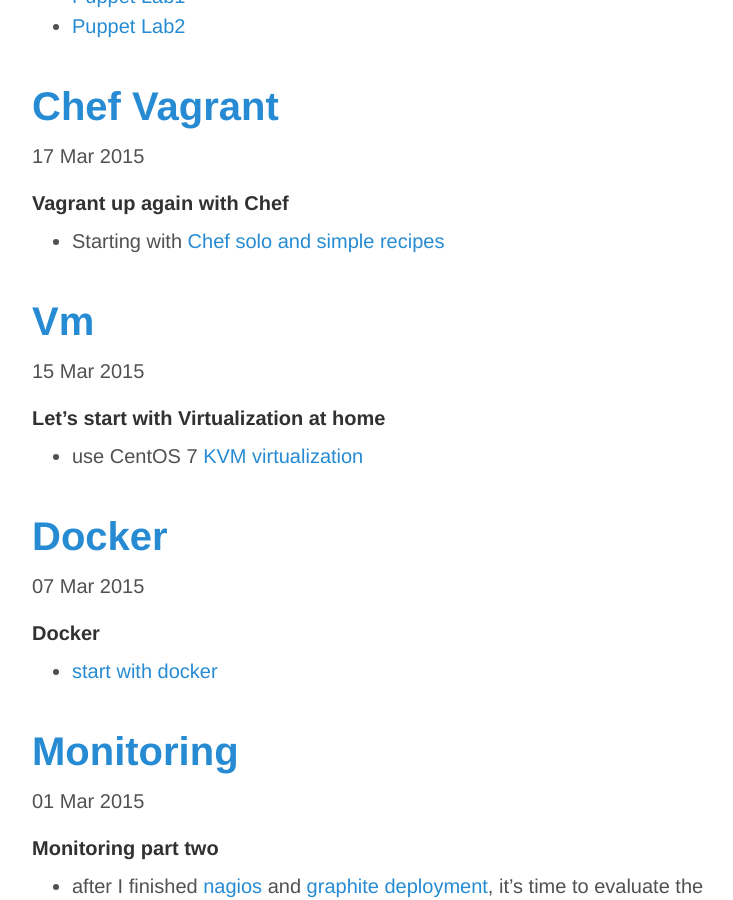
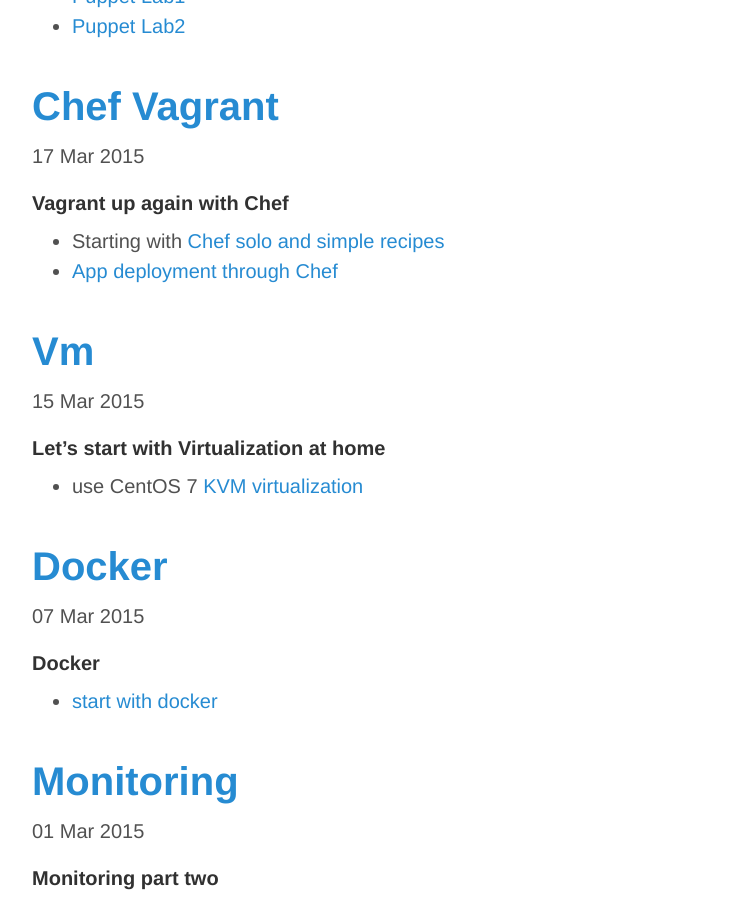
Before and after one commit to boonchu/boonchu.github.io, a Jekyll site: the page built from index.html, in a window 1280 px wide and 900 px high, scrolled down 367 px. Shown: the whole window, without its empty margins (258-991 px from the left). Built offline with Jekyll 4.4.1, drawn with Linux system fonts in a browser that asks for light colours.

Commit message:
Update 2015-03-17-Chef-Vagrant.md

```diff
--- a/_posts/2015-03-17-Chef-Vagrant.md
+++ b/_posts/2015-03-17-Chef-Vagrant.md
@@ -1,2 +1,3 @@
 ###### Vagrant up again with Chef
   - Starting with [Chef solo and simple recipes](https://github.com/boonchu/opslab/blob/vagrant1/vagrant/cheflab1/README.md)
+  - [App deployment through Chef](https://github.com/boonchu/opslab/blob/vagrant1/vagrant/cheflab1/DEPLOY_APP.md)
```
